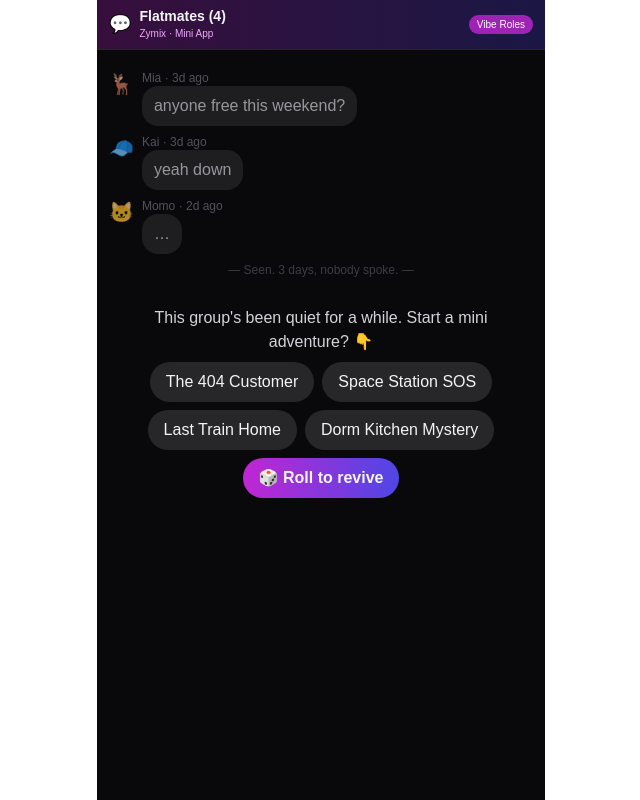
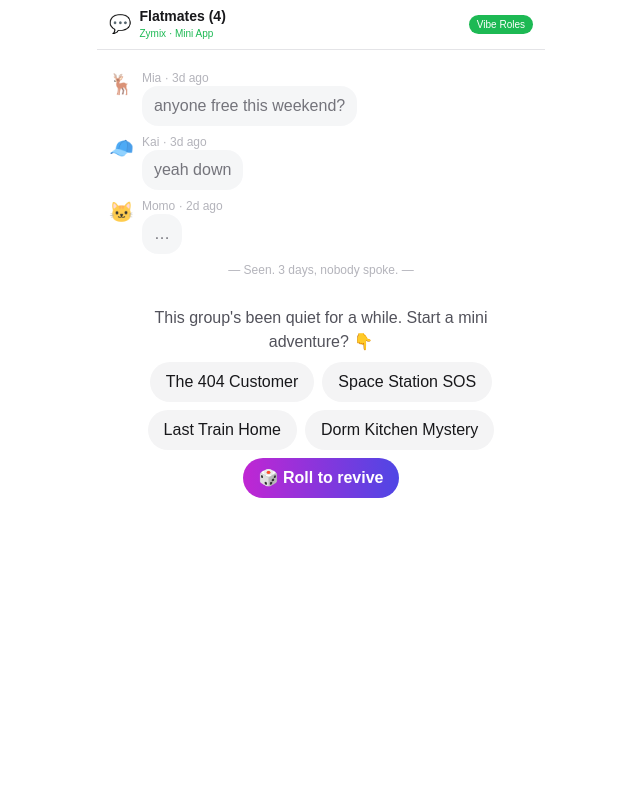
Before and after one commit to suzyeth/vibe-roles, a Next.js app: page / in a window 1280 px wide. Shown: the whole page, without its empty margins (319-959 px from the left). Built offline with nearby package versions, Linux system fonts and the light colour scheme.

Commit message:
feat: ZYMIX light theme per SPEC §5.4 (white bg, green accent, grey AI bubbles, green You bubbles)

```diff
--- a/app/page.tsx
+++ b/app/page.tsx
@@ -118,24 +118,24 @@ export default function Home() {
   }
 
   return (
-    <main className="mx-auto flex h-screen max-w-md flex-col bg-zinc-950 text-zinc-100">
+    <main className="mx-auto flex h-screen max-w-md flex-col bg-white text-zinc-900">
       <MiniAppBar />
       <div className="flex-1 overflow-y-auto">
         {phase === "cold" && (
           <div>
             <DeadGroup msgs={DEAD_GROUP} />
             <div className="p-4 text-center">
-              <div className="mb-2 text-zinc-300">This group&apos;s been quiet for a while. Start a mini adventure? 👇</div>
+              <div className="mb-2 text-zinc-600">This group&apos;s been quiet for a while. Start a mini adventure? 👇</div>
               <div className="flex flex-wrap justify-center gap-2">
                 {QUEST_THEMES.map((t) => (
-                  <button key={t} type="button" onClick={() => start(t)} className="rounded-full bg-zinc-800 px-4 py-2 hover:bg-fuchsia-700">{t}</button>
+                  <button key={t} type="button" onClick={() => start(t)} className="rounded-full bg-zinc-100 px-4 py-2 hover:bg-emerald-100">{t}</button>
                 ))}
-                <button type="button" onClick={() => start("")} className="rounded-full bg-gradient-to-r from-fuchsia-600 to-indigo-600 px-4 py-2 font-semibold">🎲 Roll to revive</button>
+                <button type="button" onClick={() => start("")} className="rounded-full bg-gradient-to-r from-fuchsia-600 to-indigo-600 px-4 py-2 font-semibold text-white">🎲 Roll to revive</button>
               </div>
             </div>
           </div>
         )}
-        {phase === "loading" && <div className="p-8 text-center text-zinc-400">Rolling up your quest… 🎲</div>}
+        {phase === "loading" && <div className="p-8 text-center text-zinc-500">Rolling up your quest… 🎲</div>}
         {quest && phase !== "cold" && (
           <div className="grid grid-cols-2 gap-2 p-3">
             {quest.players.map((p) => (
@@ -151,43 +151,43 @@ export default function Home() {
         {phase === "ended" && card && <QuestCard card={card} />}
       </div>
       {phase === "choosing" && (
-        <div className="border-t border-zinc-800 p-3">
-          <div className="mb-2 text-center text-xs text-fuchsia-300">
+        <div className="border-t border-zinc-200 p-3">
+          <div className="mb-2 text-center text-xs text-zinc-500">
             {activePlayer?.name}&apos;s turn · What do you do?
           </div>
           <div className="flex flex-col gap-2 mb-3">
             {actionOptions.map((opt, i) => (
-              <button key={i} type="button" onClick={() => chooseAction(opt)} className="rounded-lg bg-zinc-800 px-3 py-2 text-left text-sm hover:bg-fuchsia-700 transition-colors">
+              <button key={i} type="button" onClick={() => chooseAction(opt)} className="rounded-lg bg-zinc-100 px-3 py-2 text-left text-sm hover:bg-emerald-100 transition-colors">
                 {opt}
               </button>
             ))}
           </div>
           <div className="flex gap-2">
-            <input type="text" placeholder="Or type your own action…" value={customAction} onChange={(e) => setCustomAction(e.target.value)} className="flex-1 rounded bg-zinc-800 px-3 py-2 text-sm placeholder-zinc-500" />
-            <button type="button" onClick={() => customAction && chooseAction(customAction, true)} disabled={!customAction.trim()} className="rounded bg-fuchsia-600 px-4 py-2 text-sm font-semibold disabled:opacity-50">Go</button>
+            <input type="text" placeholder="Or type your own action…" value={customAction} onChange={(e) => setCustomAction(e.target.value)} className="flex-1 rounded bg-zinc-100 px-3 py-2 text-sm placeholder-zinc-500" />
+            <button type="button" onClick={() => customAction && chooseAction(customAction, true)} disabled={!customAction.trim()} className="rounded bg-emerald-500 px-4 py-2 text-sm font-semibold text-white disabled:opacity-50">Go</button>
           </div>
         </div>
       )}
       {showDice && phase === "rolling" && (
-        <div className="border-t border-zinc-800 p-3">
-          <div className="px-3 pt-2 text-center text-xs text-zinc-400">Rolling the die…</div>
+        <div className="border-t border-zinc-200 p-3">
+          <div className="px-3 pt-2 text-center text-xs text-zinc-500">Rolling the die…</div>
           <DiceRoller onRoll={onRoll} advantage={isCustomAction} />
         </div>
       )}
       {phase === "playing" && (
-        <div className="border-t border-zinc-800">
-          <div className="px-3 pt-2 text-center text-xs text-zinc-400">Round {round + 1}/{TOTAL_ROUNDS} · tap the die to continue</div>
+        <div className="border-t border-zinc-200">
+          <div className="px-3 pt-2 text-center text-xs text-zinc-500">Round {round + 1}/{TOTAL_ROUNDS} · tap the die to continue</div>
           <DiceRoller onRoll={onRoll} advantage={isCustomAction} />
           {showShare && shareUrl && (
             <div className="px-3 pb-3 text-center">
-              <div className="text-xs text-fuchsia-300 mb-1">Let WhatsApp friends interfere with your quest:</div>
-              <input readOnly value={shareUrl} className="w-full rounded bg-zinc-800 px-2 py-1 text-xs" onFocus={(e) => e.currentTarget.select()} />
-              <a href={shareUrl} target="_blank" className="mt-1 inline-block text-xs underline text-fuchsia-400">Open interference page (demo)</a>
+              <div className="text-xs text-zinc-500 mb-1">Let WhatsApp friends interfere with your quest:</div>
+              <input readOnly value={shareUrl} className="w-full rounded bg-zinc-100 px-2 py-1 text-xs" onFocus={(e) => e.currentTarget.select()} />
+              <a href={shareUrl} target="_blank" className="mt-1 inline-block text-xs underline text-emerald-600">Open interference page (demo)</a>
             </div>
           )}
         </div>
       )}
-      {phase === "ended" && <button type="button" onClick={() => setPhase("cold")} className="m-3 rounded-full bg-fuchsia-600 py-2 text-white">Play again 🔁</button>}
+      {phase === "ended" && <button type="button" onClick={() => setPhase("cold")} className="m-3 rounded-full bg-emerald-500 py-2 text-white">Play again 🔁</button>}
     </main>
   );
 }
--- a/components/DeadGroup.tsx
+++ b/components/DeadGroup.tsx
@@ -2,17 +2,17 @@ import type { DeadMsg } from "@/data/deadGroup";
 
 export function DeadGroup({ msgs }: { msgs: DeadMsg[] }) {
   return (
-    <div className="p-3 opacity-70">
+    <div className="p-3 opacity-80">
       {msgs.map((m) => (
         <div key={m.id} className="my-2 flex gap-2">
           <span className="text-xl">{m.avatar}</span>
           <div>
-            <div className="text-xs text-zinc-500">{m.author} · {m.time}</div>
-            <div className="inline-block rounded-2xl bg-zinc-800 px-3 py-2 text-zinc-300">{m.text}</div>
+            <div className="text-xs text-zinc-400">{m.author} · {m.time}</div>
+            <div className="inline-block rounded-2xl px-3 py-2 text-zinc-600" style={{ backgroundColor: "#F3F4F6" }}>{m.text}</div>
           </div>
         </div>
       ))}
-      <div className="mt-2 text-center text-xs text-zinc-600">— Seen. 3 days, nobody spoke. —</div>
+      <div className="mt-2 text-center text-xs text-zinc-400">— Seen. 3 days, nobody spoke. —</div>
     </div>
   );
 }
--- a/components/MessageBubble.tsx
+++ b/components/MessageBubble.tsx
@@ -4,7 +4,7 @@ export function MessageBubble({ msg }: { msg: ChatMsg }) {
   if (msg.kind === "narration") {
     return (
       <div className="my-2 flex justify-center gap-2">
-        <div className="rounded-full bg-purple-950/40 px-3 py-1 text-sm italic text-purple-300">{msg.text}</div>
+        <div className="rounded-full px-3 py-1 text-sm italic text-zinc-500" style={{ backgroundColor: "#F3F4F6" }}>{msg.text}</div>
       </div>
     );
   }
@@ -12,18 +12,27 @@ export function MessageBubble({ msg }: { msg: ChatMsg }) {
     return (
       <div className="my-2 flex gap-2">
         <span className="text-xl">{msg.avatar}</span>
-        <div className="max-w-[75%] rounded-2xl border border-amber-500/50 bg-amber-600/20 px-3 py-2 text-amber-100">
-          <div className="text-xs text-amber-300/80">{msg.author} chose</div>
+        <div className="max-w-[75%] rounded-2xl border border-amber-300 bg-amber-50 px-3 py-2 text-amber-900">
+          <div className="text-xs text-amber-600">{msg.author} chose</div>
           ▸ {msg.text}
         </div>
       </div>
     );
   }
+  // The human player's own messages: green, right-aligned (SPEC §5.4).
+  if (msg.author === "You") {
+    return (
+      <div className="my-2 flex justify-end gap-2">
+        <div className="max-w-[75%] rounded-2xl px-3 py-2 text-white" style={{ backgroundColor: "#1DB954" }}>{msg.text}</div>
+      </div>
+    );
+  }
+  // Other members: light grey, left-aligned.
   return (
     <div className="my-2 flex gap-2">
       <span className="text-xl">{msg.avatar}</span>
-      <div className="max-w-[75%] rounded-2xl bg-zinc-800 px-3 py-2 text-zinc-100">
-        <div className="text-xs text-zinc-400">{msg.author}</div>
+      <div className="max-w-[75%] rounded-2xl px-3 py-2 text-zinc-900" style={{ backgroundColor: "#F3F4F6" }}>
+        <div className="text-xs text-zinc-500">{msg.author}</div>
         {msg.text}
       </div>
     </div>
--- a/components/MiniAppBar.tsx
+++ b/components/MiniAppBar.tsx
@@ -1,14 +1,14 @@
 export function MiniAppBar() {
   return (
-    <header className="flex items-center justify-between border-b border-zinc-800 bg-gradient-to-r from-fuchsia-700/30 to-indigo-700/30 px-3 py-2">
+    <header className="flex items-center justify-between border-b border-zinc-200 bg-white px-3 py-2">
       <div className="flex items-center gap-2">
         <span className="text-lg">💬</span>
         <div>
-          <div className="text-sm font-bold leading-tight">Flatmates (4)</div>
-          <div className="text-[10px] text-fuchsia-300">Zymix · Mini App</div>
+          <div className="text-sm font-bold leading-tight text-zinc-900">Flatmates (4)</div>
+          <div className="text-[10px]" style={{ color: "#1DB954" }}>Zymix · Mini App</div>
         </div>
       </div>
-      <span className="rounded-full bg-fuchsia-600/80 px-2 py-0.5 text-[10px] text-white">Vibe Roles</span>
+      <span className="rounded-full px-2 py-0.5 text-[10px] font-medium text-white" style={{ backgroundColor: "#1DB954" }}>Vibe Roles</span>
     </header>
   );
 }
```
